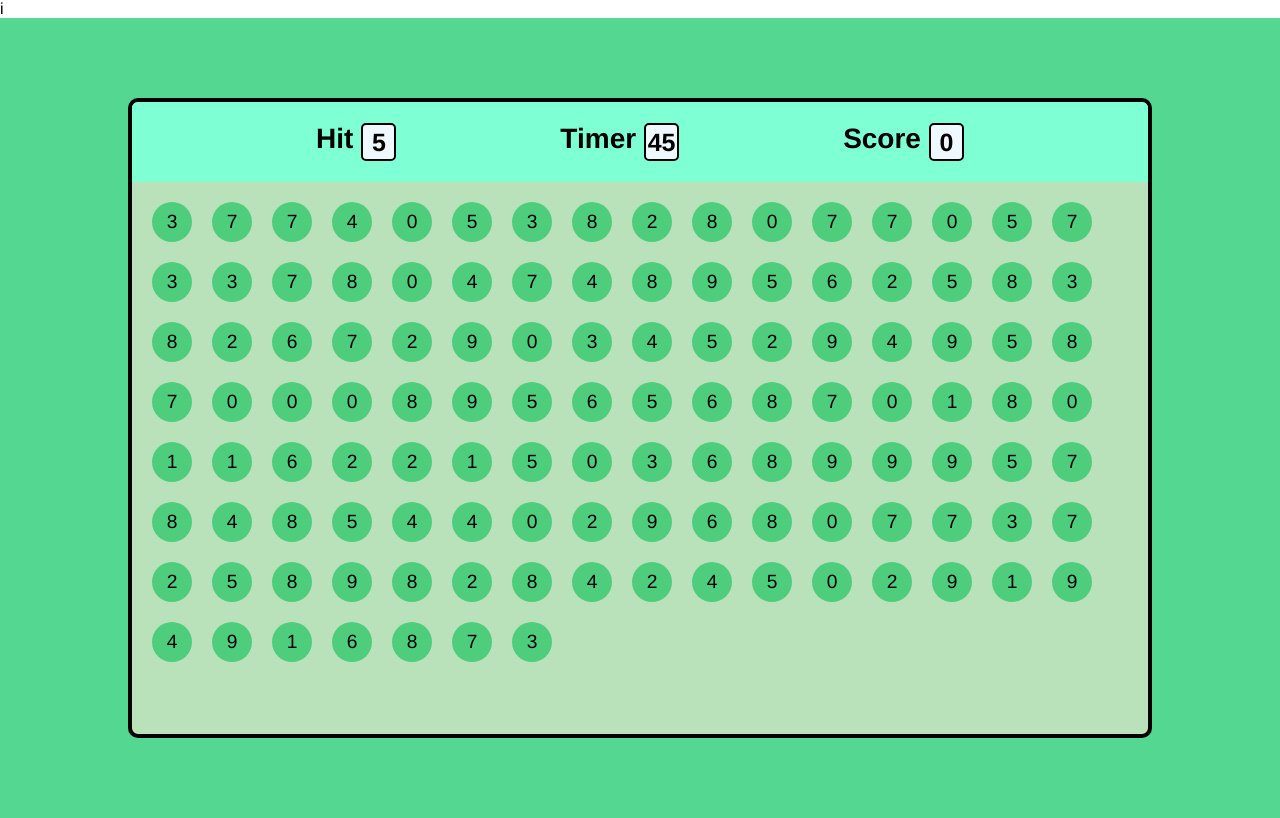
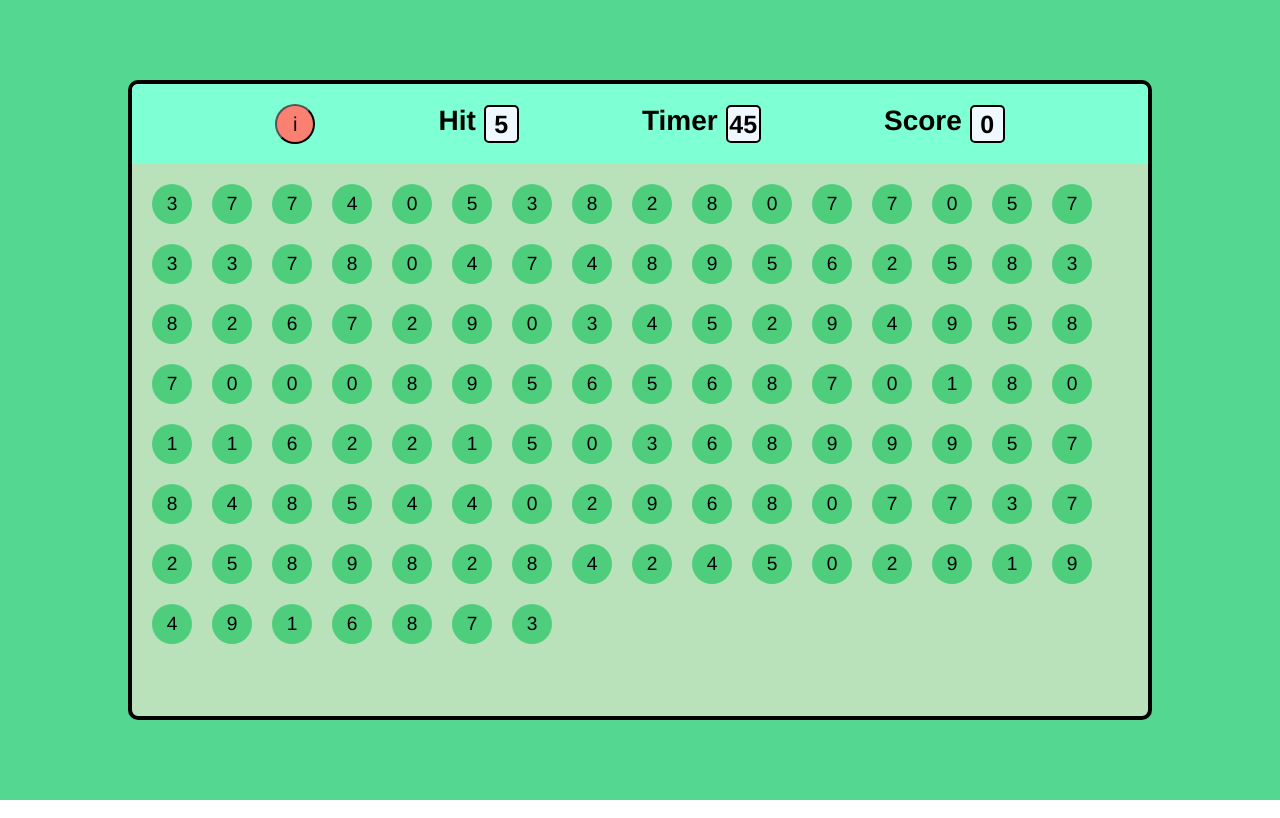
Before and after one commit to KC1064/Bubble-Game, a plain HTML site: page index.html in a window 1280 px wide. Drawn offline with Linux system fonts and the light colour scheme.

Commit message:
Completed the Project.

```diff
--- a/index.html
+++ b/index.html
@@ -7,13 +7,22 @@
     <link rel="stylesheet" href="./style.css">
 </head>
 <body>
-    <div class="instruction">
-        <p>i</p>
-    </div>
+
     <div id="main">
 
         <div id="content">
             <div class="top">
+                <div class="key play_instructions">
+                <button class=" btn" onclick="toggleContent()">i</button>
+                <div id="instructions" style="display:none">
+                <h3>How to Play?</h3>
+                <ol>
+                    <li>Check the number in hit box</li>
+                    <li>Click on the same number</li>
+                    <li>Score as much as possible in 60 seconds</li>
+                </ol>
+            </div>
+            </div>
                 <div class="key"><h2>Hit</h2>
                     <div class="box hit">4</div>
                 </div>
--- a/script.js
+++ b/script.js
@@ -51,6 +51,15 @@
 
 // Optimised by ChatGPT
 
+function toggleContent() {
+    var event = document.getElementById("instructions");
+    if (event.style.display === "none") {
+        event.style.display = "block";
+    } else {
+        event.style.display = "none";
+    }
+}
+
 (function () {
     let timer = 50;
     let score = 0;
@@ -96,6 +105,9 @@
         }
     });
 
+
+
+
     window.addEventListener('resize', makebubble);
 
     makebubble();
--- a/style.css
+++ b/style.css
@@ -91,3 +91,24 @@ h2 {
     cursor: pointer;
     background-color: aqua;
 }
+
+.btn {
+    cursor: pointer;
+    height: 40px;
+    width: 40px;
+    background-color: salmon;
+    border-radius: 50%;
+    font-family: 'Franklin Gothic Medium', 'Arial Narrow', Arial, sans-serif;
+    font-size: 20px;
+
+}
+
+.play_instructions{
+    display: flex;
+    justify-content: space-evenly;
+
+}
+.btn {
+    position: relative;
+    gap: 2px;
+}
```
